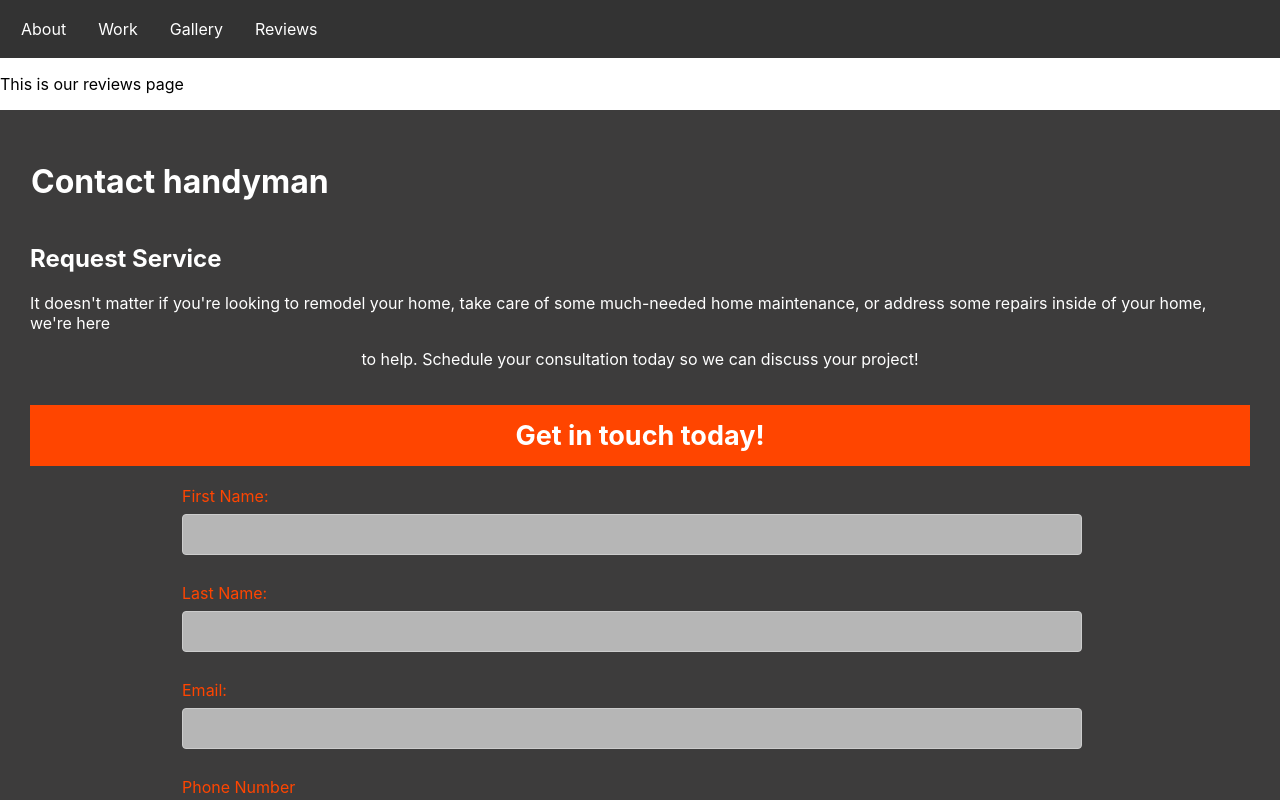
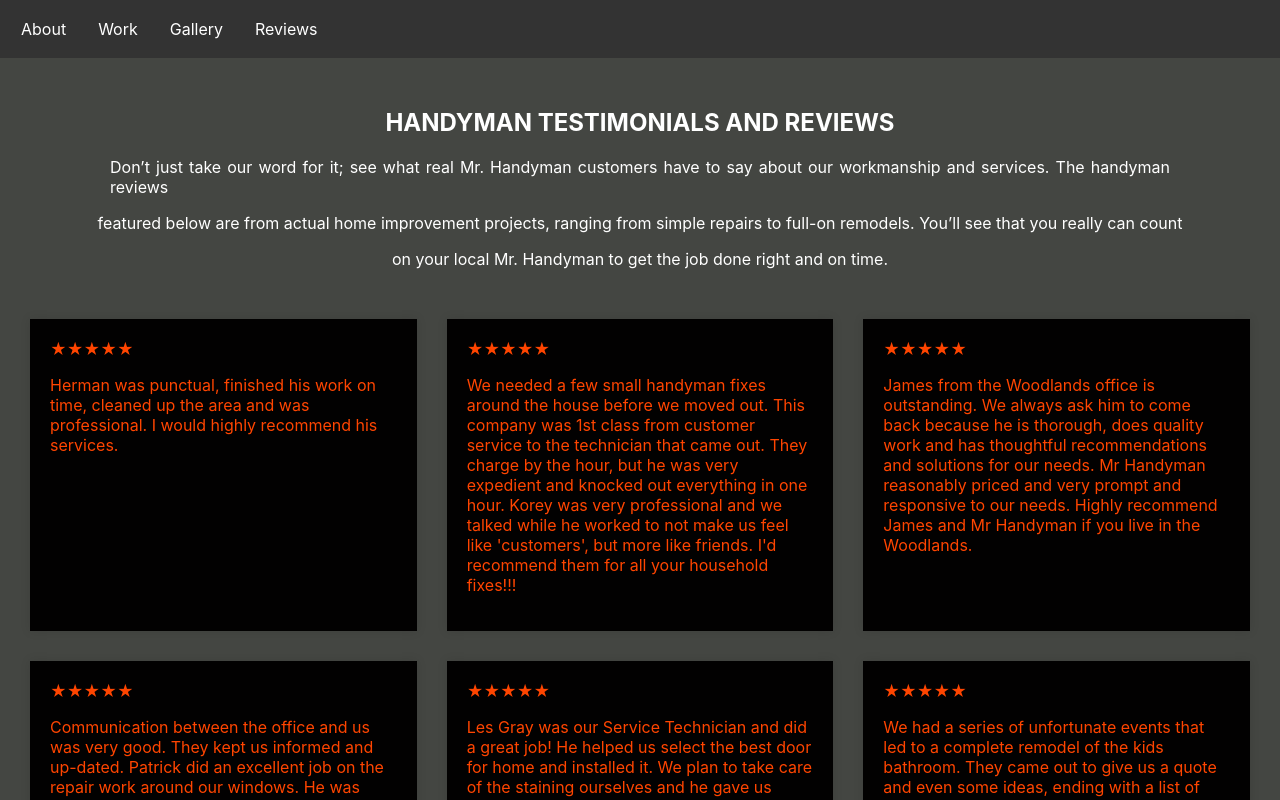
Before and after one commit to bonnkekimani/Group-3-React-Project-, a React (Create React App) app in the folder my-app/: page /reviews in a window 1280 px wide. Shown: the top 800 px of the page. Built offline with nearby package versions, Linux system fonts and the light colour scheme.

Commit message:
Review update

```diff
--- a/my-app/src/App.css
+++ b/my-app/src/App.css
@@ -2,6 +2,51 @@
   padding: 30px;
   background-color: rgb(68, 70, 66);
   color: white;
+}
+
+.work{
+  padding: 30px;
+  background-color: rgb(68, 70, 66);
+  color: white;
+}
+
+.reviews{
+  padding: 30px;
+  background-color: rgb(68, 70, 66);
+  color: white;
+}
+
+.testimonies{
+  text-align: center;
+}
+
+.review-details{
+  padding-left: 80px;
+  padding-right: 80px;
+  white-space:normal;
+  text-align: justify;
+}
+
+.first-rev{
+  text-align: center;
+}
+
+.review-card{
+  display: grid;
+  grid-template-columns: repeat(auto-fit, minmax(300px, 1fr));
+  grid-gap: 30px;
+  width: 100%;
+  margin: 50px 0;
+}
+
+.review-card > div {
+  display: row;
+  flex-direction: column;
+  align-items: center;
+  padding: 20px;
+  background-color: #020101;
+  color: orangered;
+  box-shadow: 0px 0px 10px rgba(0, 0, 0, 0.1);
 }
 
 .tab{
@@ -52,6 +97,10 @@
 }
 
 .l-par{
+  text-align: center;
+}
+
+.last-rev{
   text-align: center;
 }
 
--- a/my-app/src/component/About.js
+++ b/my-app/src/component/About.js
@@ -5,10 +5,10 @@
         <div className='about'>
             <div class='tab'>
                 <header>
-                    <div class='title'>
+                    <div class='atitle'>
                         <h1>ABOUT US</h1>
                     </div>
-                    <div class='subtitle'>
+                    <div class='asubtitle'>
                         <h2>The Safe, Guaranteed Solution to Your Home Repair and Maintenance Needs</h2>
                     </div>
                 </header>
--- a/my-app/src/component/Gallery.js
+++ b/my-app/src/component/Gallery.js
@@ -2,7 +2,7 @@
 
 function Gallery(){
     return(
-        <div className="home">
+        <div className="gallery">
             <p>This is our gallery page </p>
         </div>
     )
--- /dev/null
+++ b/my-app/src/component/ReviewCard.js
@@ -0,0 +1,16 @@
+import React from 'react';
+
+const ReviewCard = ({ review, rating }) => {
+  const stars = [];
+  for (let i = 0; i < rating; i++) {
+    stars.push(<span key={i}>&#9733;</span>);
+  }
+  return (
+    <div>
+        <div>{stars}</div>
+        <p>{review}</p>
+    </div>
+  );
+};
+
+export default ReviewCard;
--- a/my-app/src/component/Reviews.js
+++ b/my-app/src/component/Reviews.js
@@ -1,9 +1,64 @@
 import React from "react";
+import ReviewCard from './ReviewCard';
 
 function Reviews(){
     return(
-        <div className="home">
-            <p>This is our reviews page </p>
+        <div className="reviews">
+            <div class='testimonies'>
+                <h2>HANDYMAN TESTIMONIALS AND REVIEWS</h2>
+            </div>
+            <div class='review-details'>
+                <p>
+                Don’t just take our word for it; see what real Mr. Handyman customers have to
+                say about our workmanship and services. The handyman reviews
+                </p>
+            </div>
+            <div class='first-rev'>
+                <p>
+                featured below
+                are from actual home improvement projects, ranging from simple repairs to
+                full-on remodels. You’ll see that you really can count
+                </p>
+            </div>
+            <div class='last-rev'>
+                <p>
+                on your local
+                Mr. Handyman to get the job done right and on time.
+                </p>
+            </div>
+            <div class='review-card'>
+                <ReviewCard rating={5} review="Herman was punctual, finished his work on time, cleaned up
+                 the area and was professional. I would highly recommend his services."
+                  />
+                <ReviewCard rating={5} review="We needed a few small handyman fixes around the house before
+                we moved out. This company was 1st class from customer service to the technician
+                that came out. They charge by the hour, but he was very expedient and knocked out
+                everything in one hour. Korey was very professional and we talked while he worked
+                to not make us feel like 'customers', but more like friends. I'd recommend them
+                for all your household fixes!!!"  />
+                <ReviewCard rating={5} review="James from the Woodlands office is outstanding. We always ask
+                him to come back because he is thorough, does quality work and has thoughtful
+                recommendations and solutions for our needs. Mr Handyman reasonably priced and
+                very prompt and responsive to our needs. Highly recommend James and Mr Handyman if
+                you live in the Woodlands."  />
+                <ReviewCard rating={5} review="Communication between the office and us was very good. They kept
+                us informed and up-dated. Patrick did an excellent job on the repair work around our
+                windows. He was professional, courteous and friendly. We would have no hesitation in
+                using their service again."  />
+                <ReviewCard rating={5} review="Les Gray was our Service Technician and did a great job! He helped
+                us select the best door for home and installed it. We plan to take care of the staining
+                ourselves and he gave us advice on where to get the best materials and instructions for
+                how to. We will request Les in the future."  />
+                <ReviewCard rating={5} review="We had a series of unfortunate events that led to a complete remodel
+                of the kids bathroom. They came out to give us a quote and even some ideas, ending with a
+                list of items we needed. They were on time and worked with our crazy schedule days before
+                Christmas. It's not done - we still have decorating to do. But the major stuff is in and
+                done beautifully! We also had an estimate from Rebath. These guys did what we asked
+                instead of telling us why their ideas were better for literally a fraction of the Rebath
+                estimate. I am thrilled and the kids love the new and improved bathroom. They will
+                definitely be our go to service from now on and even started us contemplating a master
+                bathroom makeover sometime soon."  />
+            </div>
         </div>
     )
 }
--- a/my-app/src/component/Work.js
+++ b/my-app/src/component/Work.js
@@ -2,8 +2,73 @@
 
 function Work(){
     return(
-        <div className="home">
-            <p>This is our work page </p>
+        <div className="work">
+            <div class='wtitle'>
+                <h2>HOW WE WORK</h2>
+            </div>
+            <div class='wsubtitle'>
+                <h3>Hiring a service should be easy. Here's what you can expect
+                     when you hire us.</h3>
+            </div>
+            <div class='schedule-title'>
+                <h3>SCHEDULING</h3>
+            </div>
+            <div class='schedule-details'>
+                <p>
+                Scheduling with Mr. Handyman is easy. Just one simple phone call hires
+                a seasoned professional who will care for your home like you deserve. You
+                can schedule today by clicking Request Service. Unless special arrangements
+                are made in advance, you should be home during the scheduled appointment. If
+                you prefer an estimate, in most cases we can provide a general price estimate
+                over the phone.
+                </p>
+            </div>
+            <div class='arrival'>
+                <h3>THE ARRIVAL</h3>
+            </div>
+            <div class='arrival-details'>
+                <p>
+                Mr. Handyman arrives at the scheduled appointment time in a clearly marked
+                van with a variety of tools and supplies. You will be assigned a technician
+                skilled in the work to be done. Your technician will be wearing a Mr. Handyman
+                uniform and will review the job with you to confirm the length of time needed and
+                the price to complete the job and then start working on your project.
+                Our technicians have an average of 10 years of experience in the trades and
+                are fully insured. If the work to be done requires more than a single handyman,
+                your local Mr. Handyman office will have set the expectation that additional
+                uniformed Mr. Handyman technicians will be sent.
+                </p>
+            </div>
+            <div class='twork'>
+                <h3>THE WORK</h3>
+            </div>
+            <div class='work-details'>
+                <p>
+                We’re happy to work with whatever materials you supply – paint that you want
+                to be used, kitchen tile or light bulbs that you have purchased. If there are
+                additional materials needed for your job, there are a couple options:
+                Have Mr. Handyman pick up the materials for you for an additional fee.
+                Our technician can begin work on your project while you do the shopping for
+                any additional materials your technician needs to complete the job. When you
+                hire Mr. Handyman, you and your property are protected. Mr. Handyman
+                technicians are fully insured for accidental damage and workers’ compensation.
+                If one of our handymen is injured while performing work in your home or business,
+                you are free of liability.
+                </p>
+            </div>
+            <div class='payment'>
+                <h3>PAYMENT FOR WORK COMPLETED</h3>
+            </div>
+            <div class='payment-details'>
+                <p>
+                Most often, services are billed based on project basis. The benefit you receive is
+                that you only pay for the time required to complete the work. Payment is expected at
+                the completion of work unless other arrangements have been made with the local business
+                office. Our work is backed by our Neighborly Done Right Promise: After we leave your home,
+                if you find a problem with the workmanship performed, simply call the office and we will
+                return to address the problem.
+                </p>
+            </div>
         </div>
     )
 }
```
